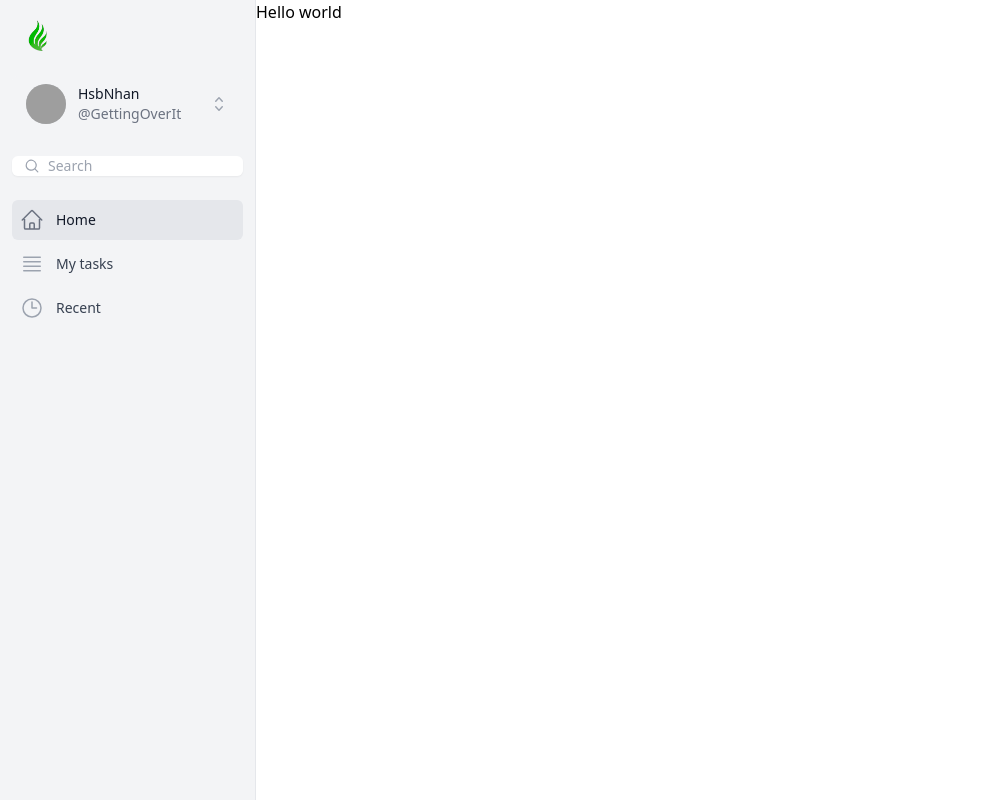
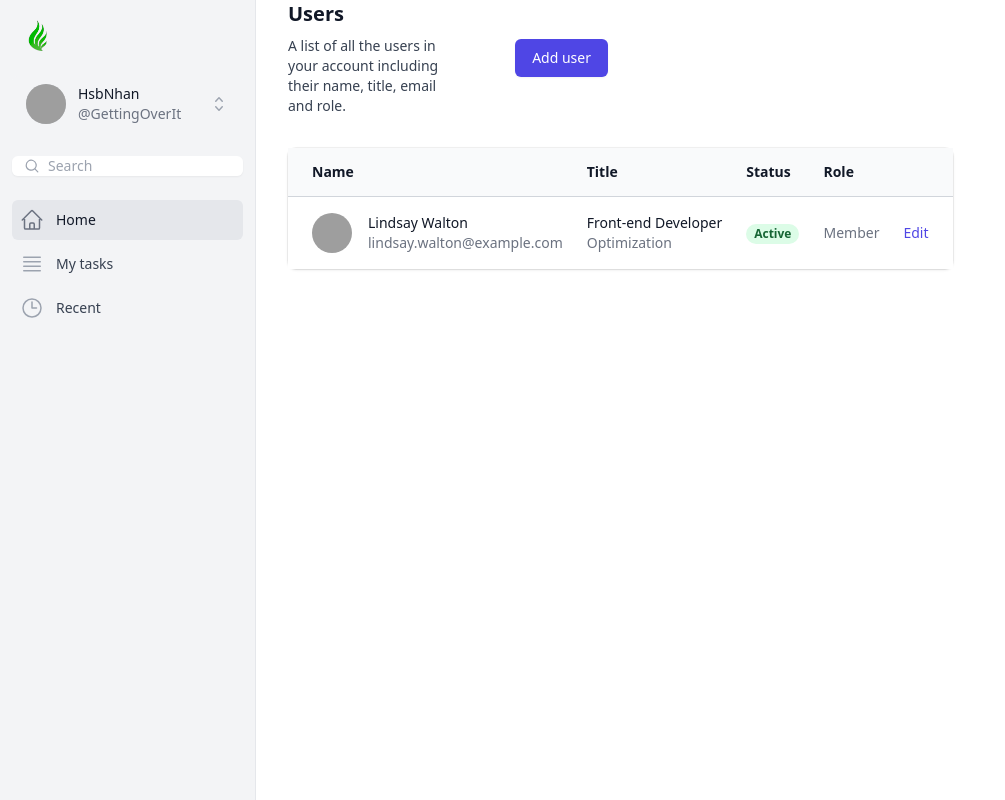
Before and after one commit to bobaonhan123/firewinggpt, a React (Create React App) app: page / in a window 1280 px wide. Shown: the whole page, without its empty margins (0-1005 px from the left). Built offline with nearby package versions, Linux system fonts and the light colour scheme; grey boxes are pictures that could not be loaded.

Commit message:
update table

```diff
--- a/src/MainChat.js
+++ b/src/MainChat.js
@@ -17,6 +17,7 @@
 import { Fragment, useState } from 'react'
 import { Dialog, Menu, Transition } from '@headlessui/react'
 import { Bars3CenterLeftIcon, Bars4Icon, ClockIcon, HomeIcon, XMarkIcon } from '@heroicons/react/24/outline'
+import TasksTable from './components/tasksTable'
 import {
   ChevronRightIcon,
   ChevronUpDownIcon,
@@ -471,7 +472,7 @@
           </div>
           <main className="flex-1 h-screen fixed w-full top-16 lg:top-0">
             {/* Page title & actions */}
-                <h1>Hello world</h1>
+                <TasksTable />
            </main>
         </div>
       </div>
--- /dev/null
+++ b/src/components/tasksTable.js
@@ -0,0 +1,99 @@
+/* This example requires Tailwind CSS v2.0+ */
+const people = [
+    {
+        name: 'Lindsay Walton',
+        title: 'Front-end Developer',
+        department: 'Optimization',
+        email: 'lindsay.walton@example.com',
+        role: 'Member',
+        image:
+            'https://images.unsplash.com/photo-1517841905240-472988babdf9?ixlib=rb-1.2.1&ixid=eyJhcHBfaWQiOjEyMDd9&auto=format&fit=facearea&facepad=2&w=256&h=256&q=80',
+    },
+    // More people...
+]
+
+export default function Example() {
+    return (
+        <div className="w-96">
+        <div className="px-4 w-full lg:px-8">
+            <div className="sm:flex sm:items-center">
+                <div className="sm:flex-auto">
+                    <h1 className="text-xl font-semibold text-gray-900">Users</h1>
+                    <p className="mt-2 text-sm text-gray-700">
+                        A list of all the users in your account including their name, title, email and role.
+                    </p>
+                </div>
+                <div className="mt-4 sm:mt-0 sm:ml-16 sm:flex-none">
+                    <button
+                        type="button"
+                        className="inline-flex items-center justify-center rounded-md border border-transparent bg-indigo-600 px-4 py-2 text-sm font-medium text-white shadow-sm hover:bg-indigo-700 focus:outline-none focus:ring-2 focus:ring-indigo-500 focus:ring-offset-2 sm:w-auto"
+                    >
+                        Add user
+                    </button>
+                </div>
+            </div>
+            <div className="mt-8 flex flex-col">
+                <div className="-my-2 -mx-4 sm:-mx-6 lg:-mx-8">
+                    <div className="inline-block min-w-full py-2 align-middle md:px-6 lg:px-8">
+                        <div className=" shadow ring-1 ring-black ring-opacity-5 md:rounded-lg">
+                            <table className="min-w-full divide-y divide-gray-300">
+                                <thead className="bg-gray-50">
+                                    <tr>
+                                        <th scope="col" className="py-3.5 pl-4 pr-3 text-left text-sm font-semibold text-gray-900 sm:pl-6">
+                                            Name
+                                        </th>
+                                        <th scope="col" className="px-3 py-3.5 text-left text-sm font-semibold text-gray-900">
+                                            Title
+                                        </th>
+                                        <th scope="col" className="px-3 py-3.5 text-left text-sm font-semibold text-gray-900">
+                                            Status
+                                        </th>
+                                        <th scope="col" className="px-3 py-3.5 text-left text-sm font-semibold text-gray-900">
+                                            Role
+                                        </th>
+                                        <th scope="col" className="relative py-3.5 pl-3 pr-4 sm:pr-6">
+                                            <span className="sr-only">Edit</span>
+                                        </th>
+                                    </tr>
+                                </thead>
+                                <tbody className="divide-y divide-gray-200 bg-white">
+                                    {people.map((person) => (
+                                        <tr key={person.email}>
+                                            <td className="whitespace-nowrap py-4 pl-4 pr-3 text-sm sm:pl-6">
+                                                <div className="flex items-center">
+                                                    <div className="h-10 w-10 flex-shrink-0">
+                                                        <img className="h-10 w-10 rounded-full" src={person.image} alt="" />
+                                                    </div>
+                                                    <div className="ml-4">
+                                                        <div className="font-medium text-gray-900">{person.name}</div>
+                                                        <div className="text-gray-500">{person.email}</div>
+                                                    </div>
+                                                </div>
+                                            </td>
+                                            <td className="whitespace-nowrap px-3 py-4 text-sm text-gray-500">
+                                                <div className="text-gray-900">{person.title}</div>
+                                                <div className="text-gray-500">{person.department}</div>
+                                            </td>
+                                            <td className="whitespace-nowrap px-3 py-4 text-sm text-gray-500">
+                                                <span className="inline-flex rounded-full bg-green-100 px-2 text-xs font-semibold leading-5 text-green-800">
+                                                    Active
+                                                </span>
+                                            </td>
+                                            <td className="whitespace-nowrap px-3 py-4 text-sm text-gray-500">{person.role}</td>
+                                            <td className="relative whitespace-nowrap py-4 pl-3 pr-4 text-right text-sm font-medium sm:pr-6">
+                                                <a href="#" className="text-indigo-600 hover:text-indigo-900">
+                                                    Edit<span className="sr-only">, {person.name}</span>
+                                                </a>
+                                            </td>
+                                        </tr>
+                                    ))}
+                                </tbody>
+                            </table>
+                        </div>
+                    </div>
+                </div>
+            </div>
+        </div>
+        </div>
+    )
+}
```
